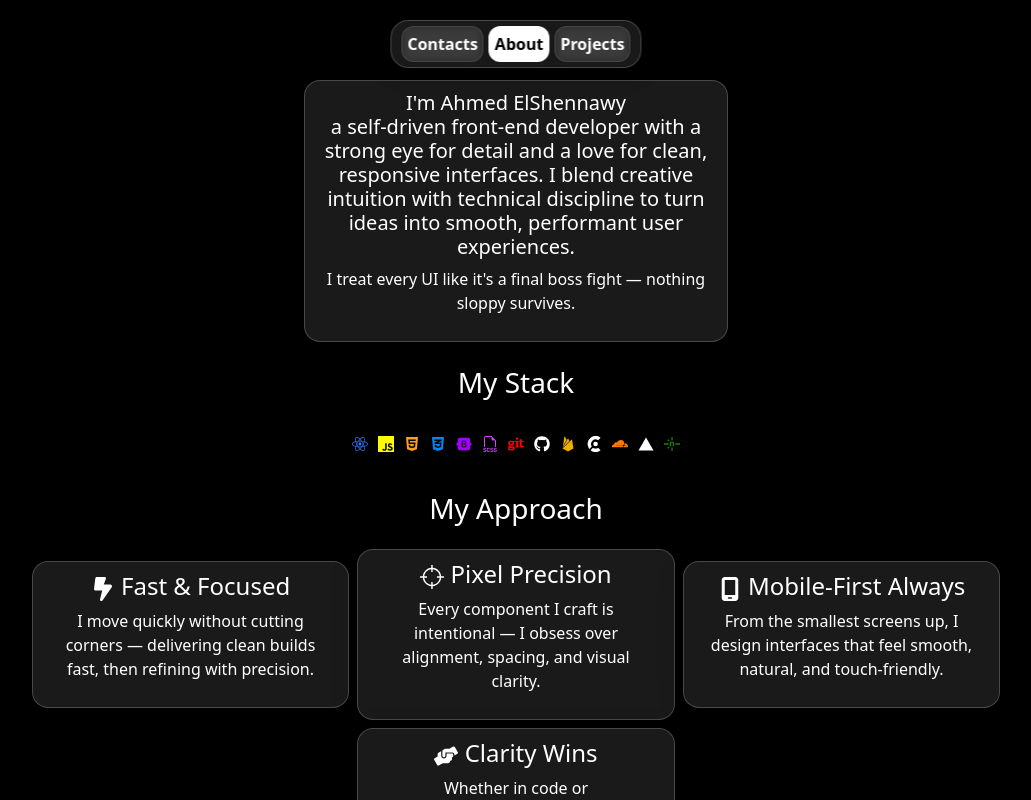
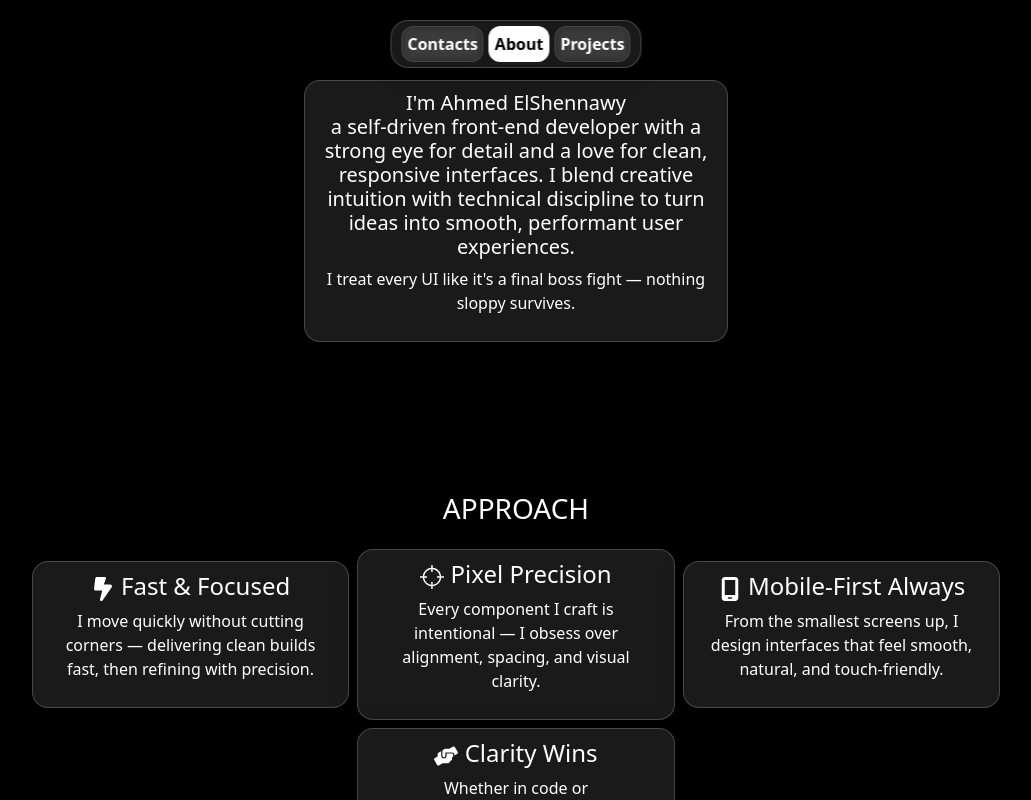
Before and after one commit to a-elshennawy/portfolio-NextJS, a Next.js app: page /About in a window 1280 px wide. Shown: the whole page, without its empty margins (124-1155 px from the left). Built offline with nearby package versions, Linux system fonts and the light colour scheme.

Commit message:
about unified motions

```diff
--- a/app/About/page.tsx
+++ b/app/About/page.tsx
@@ -56,17 +56,17 @@ const About = () => {
 
           <motion.h3
             initial={{ opacity: 0 }}
-            animate={{ opacity: 1 }}
-            transition={{ duration: 0.8, delay: 1 }}
+            transition={{ duration: 1, delay: 0.2 }}
+            viewport={{ once: false, amount: 0.3 }}
             className="my-3 col-10"
           >
-            My Stack
+            STACK
           </motion.h3>
 
           <motion.div
             initial={{ opacity: 0 }}
-            animate={{ opacity: 1 }}
-            transition={{ duration: 0.8, delay: 2 }}
+            transition={{ duration: 1, delay: 0.2 }}
+            viewport={{ once: false, amount: 0.3 }}
             className={`${styles.techStack} col-10`}
           >
             <span className={styles.react}>
@@ -112,12 +112,12 @@ const About = () => {
 
           <motion.h3
             initial={{ opacity: 0 }}
-            whileInView={{ x: 0, opacity: 1 }}
+            whileInView={{ opacity: 1 }}
             transition={{ duration: 1, delay: 0.2 }}
             viewport={{ once: false, amount: 0.3 }}
             className="my-3 col-10"
           >
-            My Approach
+            APPROACH
           </motion.h3>
 
           <motion.div
```
